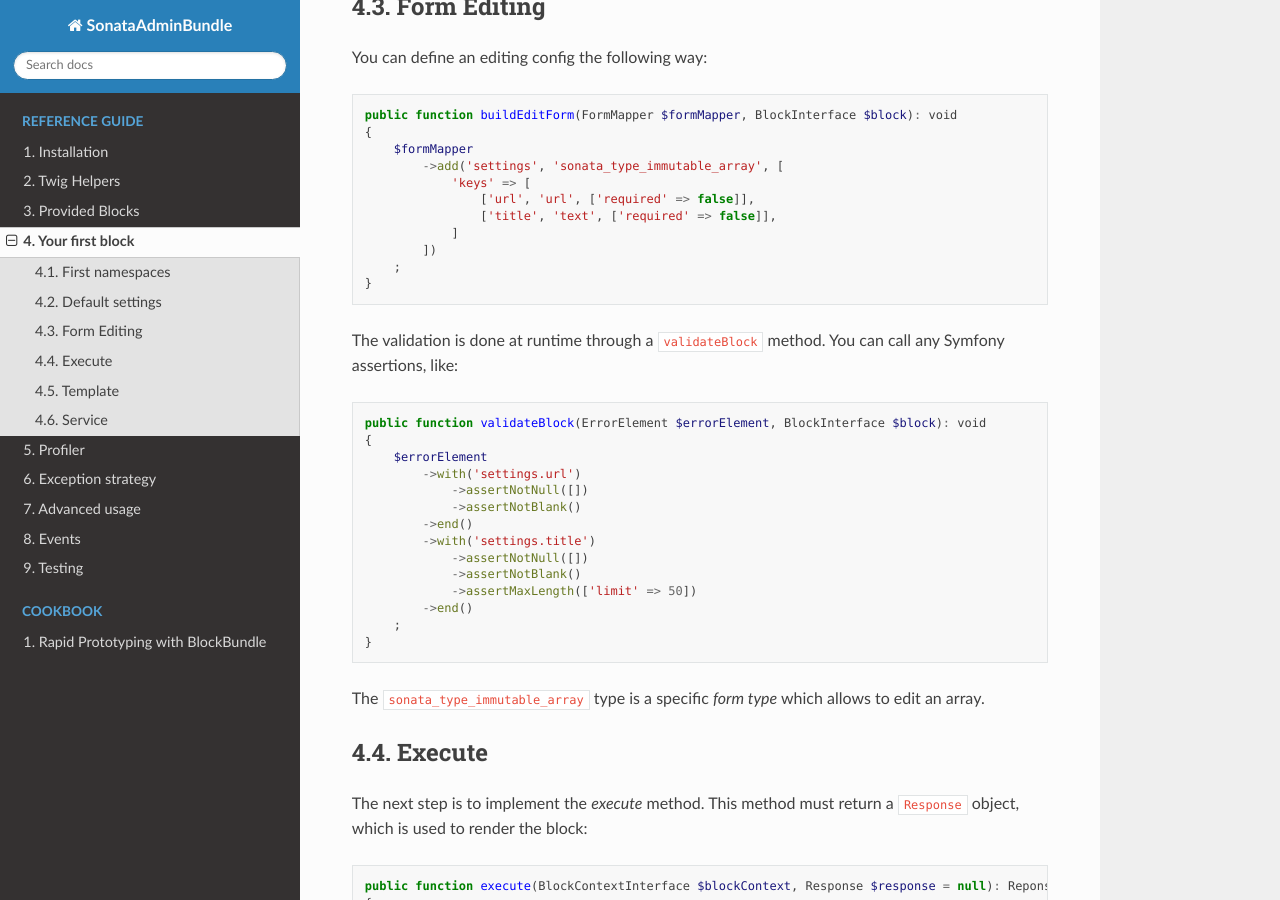
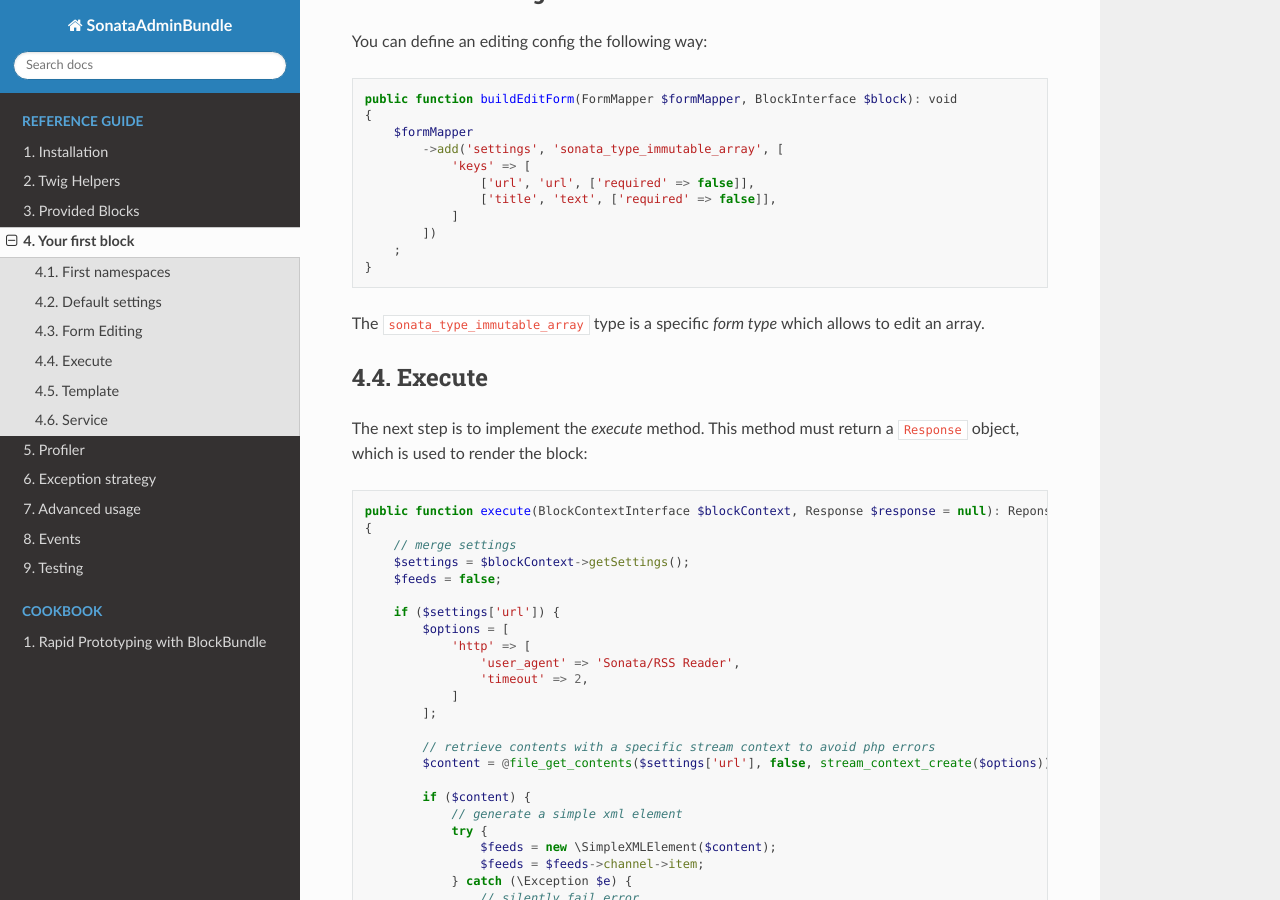
Before and after one commit to sonata-project/SonataBlockBundle, a Sphinx documentation site: the page built from docs/reference/your_first_block.rst, in a window 1280 px wide and 900 px high, scrolled down 1102 px. Built offline with Sphinx 7.4.7 and the Read the Docs theme 3.1.0, drawn with Linux system fonts in a browser that asks for light colours; some of the changed text lies outside the part shown.

Commit message:
Remove validation occurences

```diff
--- a/docs/reference/your_first_block.rst
+++ b/docs/reference/your_first_block.rst
@@ -24,7 +24,6 @@ The current RSS block will extend this base class. The other `use` statements ar
     use Sonata\BlockBundle\Block\Service\AbstractBlockService;
     use Sonata\BlockBundle\Mapper\FormMapper;
     use Sonata\BlockBundle\Model\BlockInterface;
-    use Sonata\Form\Validator\ErrorElement;
 
 Default settings
 ----------------
@@ -60,23 +59,6 @@ You can define an editing config the following way::
                     ['title', 'text', ['required' => false]],
                 ]
             ])
-        ;
-    }
-
-The validation is done at runtime through a ``validateBlock`` method. You can call any Symfony assertions, like::
-
-    public function validateBlock(ErrorElement $errorElement, BlockInterface $block): void
-    {
-        $errorElement
-            ->with('settings.url')
-                ->assertNotNull([])
-                ->assertNotBlank()
-            ->end()
-            ->with('settings.title')
-                ->assertNotNull([])
-                ->assertNotBlank()
-                ->assertMaxLength(['limit' => 50])
-            ->end()
         ;
     }
 
```
